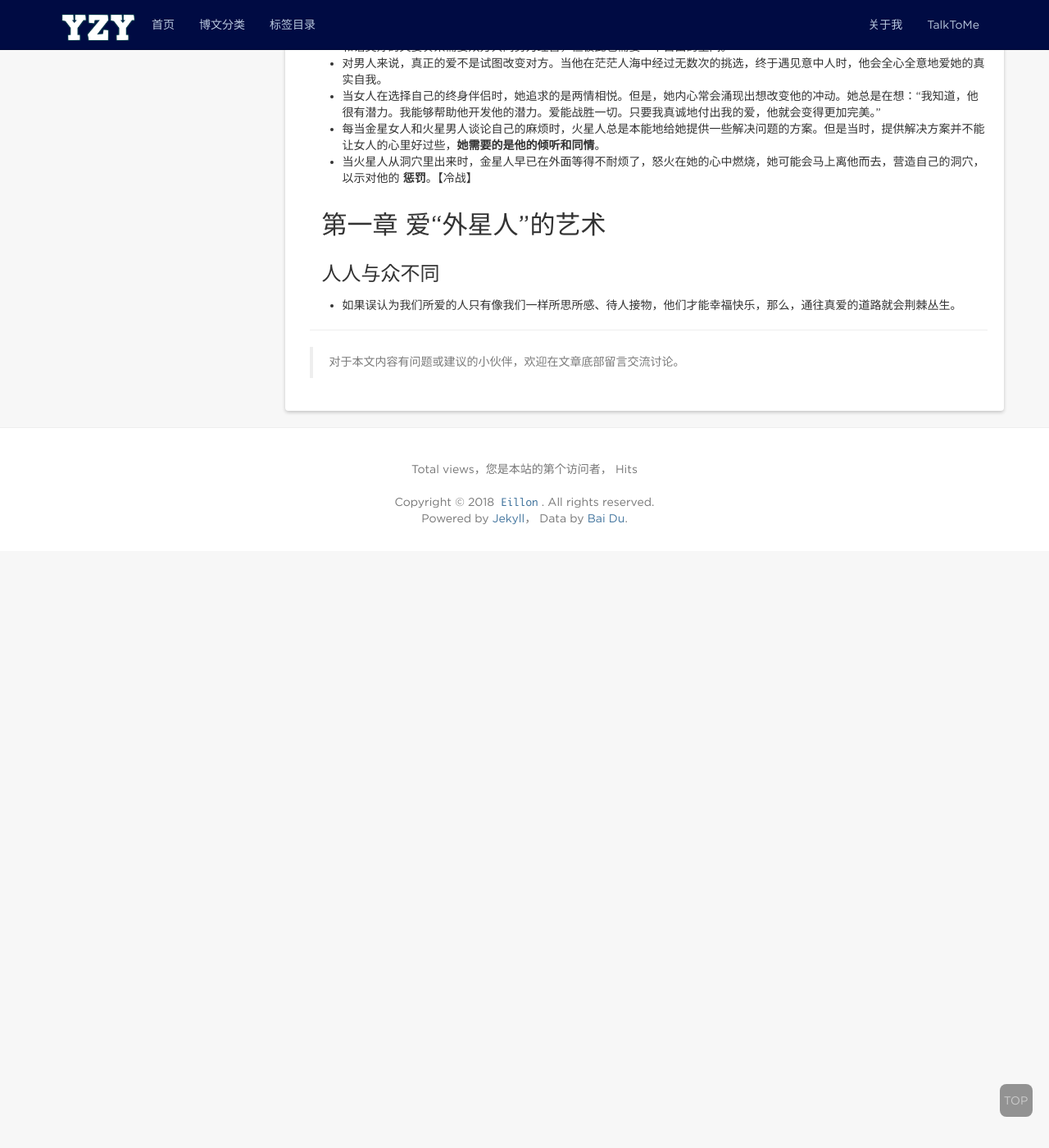
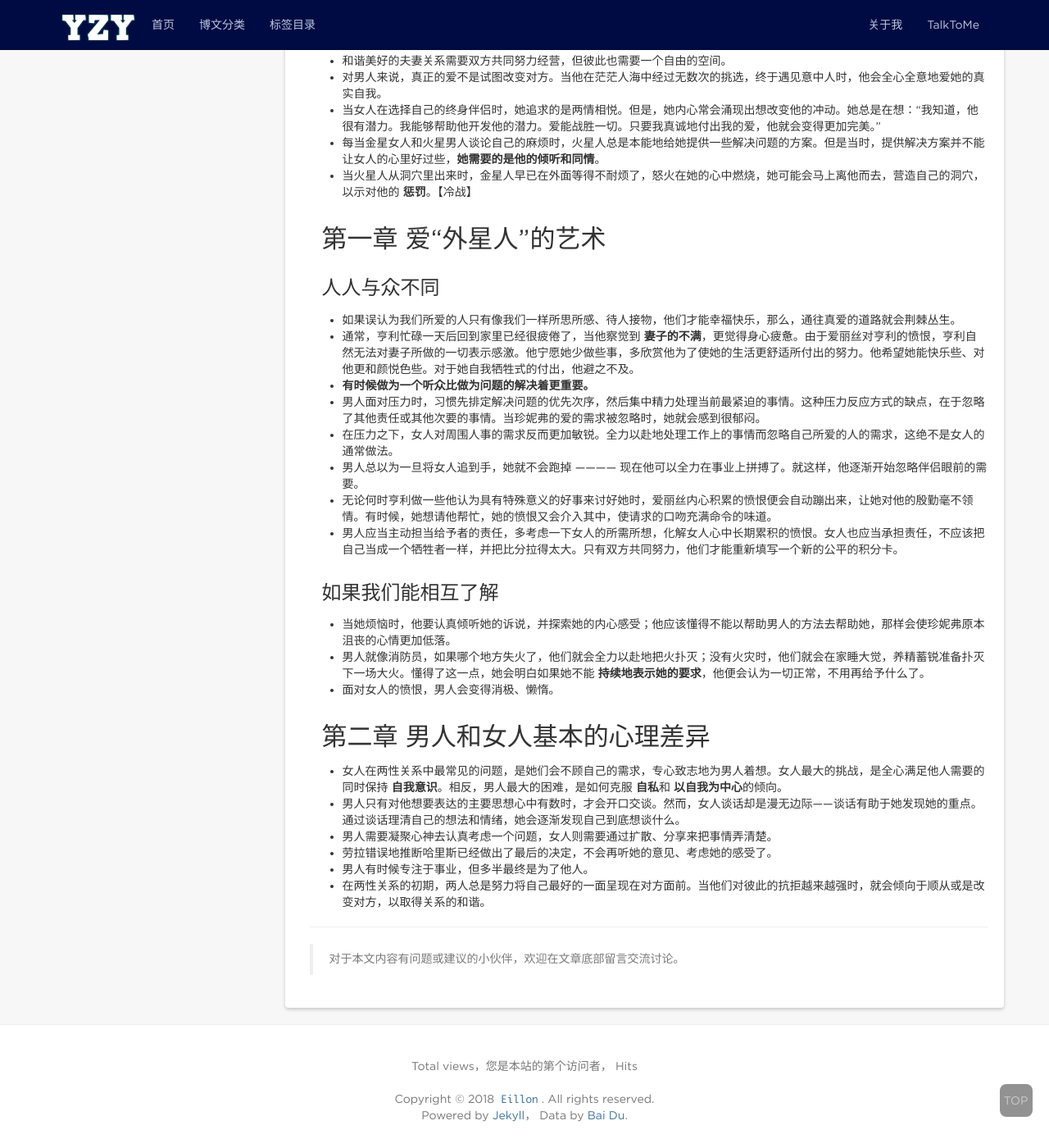
Before and after one commit to eillon/eillon.github.io, a Jekyll site: the page built from _posts/2018-09-26-男人来自火星女人来自金星.md, in a window 1280 px wide and 1400 px high, scrolled down 468 px. Shown: the whole window at 82% size. Built offline with Jekyll 4.4.1, drawn with Linux system fonts in a browser that asks for light colours; nearby versions of some CDN libraries; comment, search, counter and statistics services are not loaded; before the commit the page ends 1140 px from its top, so only the background shows below that; some of the changed text lies outside the part shown.

Commit message:
add posts

```diff
--- a/_posts/2018-09-26-男人来自火星女人来自金星.md
+++ b/_posts/2018-09-26-男人来自火星女人来自金星.md
@@ -12,6 +12,7 @@ tags: [摘录, 持续更新, 心理学, 情感]
 > 无意间看到的书，闲来无事，一观。
 > <br/> 稍许摘录。
 > <br/> 读完后觉得每个人都该看一看。有些事情不是生来就会、生来就懂的，也不能觉得“该懂的时候自然就懂了”。只有多看书才能少走弯路。
+> <br/> 当然看完后还觉得男女间相处好难啊，怪不得现在同性恋越来越多了。
 
 <!-- more -->
 
@@ -24,3 +25,24 @@ tags: [摘录, 持续更新, 心理学, 情感]
 ## 第一章 爱“外星人”的艺术
 ### 人人与众不同
 * 如果误认为我们所爱的人只有像我们一样所思所感、待人接物，他们才能幸福快乐，那么，通往真爱的道路就会荆棘丛生。
+* 通常，亨利忙碌一天后回到家里已经很疲倦了，当他察觉到 **妻子的不满**，更觉得身心疲惫。由于爱丽丝对亨利的愤恨，亨利自然无法对妻子所做的一切表示感激。他宁愿她少做些事，多欣赏他为了使她的生活更舒适所付出的努力。他希望她能快乐些、对他更和颜悦色些。对于她自我牺牲式的付出，他避之不及。
+* **有时候做为一个听众比做为问题的解决着更重要。**
+* 男人面对压力时，习惯先排定解决问题的优先次序，然后集中精力处理当前最紧迫的事情。这种压力反应方式的缺点，在于忽略了其他责任或其他次要的事情。当珍妮弗的爱的需求被忽略时，她就会感到很郁闷。
+* 在压力之下，女人对周围人事的需求反而更加敏锐。全力以赴地处理工作上的事情而忽略自己所爱的人的需求，这绝不是女人的通常做法。
+* 男人总以为一旦将女人追到手，她就不会跑掉 ———— 现在他可以全力在事业上拼搏了。就这样，他逐渐开始忽略伴侣眼前的需要。
+* 无论何时亨利做一些他认为具有特殊意义的好事来讨好她时，爱丽丝内心积累的愤恨便会自动蹦出来，让她对他的殷勤毫不领情。有时候，她想请他帮忙，她的愤恨又会介入其中，使请求的口吻充满命令的味道。
+* 男人应当主动担当给予者的责任，多考虑一下女人的所需所想，化解女人心中长期累积的愤恨。女人也应当承担责任，不应该把自己当成一个牺牲者一样，并把比分拉得太大。只有双方共同努力，他们才能重新填写一个新的公平的积分卡。
+
+
+### 如果我们能相互了解
+* 当她烦恼时，他要认真倾听她的诉说，并探索她的内心感受；他应该懂得不能以帮助男人的方法去帮助她，那样会使珍妮弗原本沮丧的心情更加低落。
+* 男人就像消防员，如果哪个地方失火了，他们就会全力以赴地把火扑灭；没有火灾时，他们就会在家睡大觉，养精蓄锐准备扑灭下一场大火。懂得了这一点，她会明白如果她不能 **持续地表示她的要求**，他便会认为一切正常，不用再给予什么了。
+* 面对女人的愤恨，男人会变得消极、懒惰。
+
+## 第二章 男人和女人基本的心理差异
+* 女人在两性关系中最常见的问题，是她们会不顾自己的需求，专心致志地为男人着想。女人最大的挑战，是全心满足他人需要的同时保持 **自我意识**。相反，男人最大的困难，是如何克服 **自私**和 **以自我为中心**的倾向。
+* 男人只有对他想要表达的主要思想心中有数时，才会开口交谈。然而，女人谈话却是漫无边际——谈话有助于她发现她的重点。通过谈话理清自己的想法和情绪，她会逐渐发现自己到底想谈什么。
+* 男人需要凝聚心神去认真考虑一个问题，女人则需要通过扩散、分享来把事情弄清楚。
+* 劳拉错误地推断哈里斯已经做出了最后的决定，不会再听她的意见、考虑她的感受了。
+* 男人有时候专注于事业，但多半最终是为了他人。
+* 在两性关系的初期，两人总是努力将自己最好的一面呈现在对方面前。当他们对彼此的抗拒越来越强时，就会倾向于顺从或是改变对方，以取得关系的和谐。
```
Also changed, not shown: _posts/2018-09-25-读书笔记-深入Linux内核架构.md (+7 -0 lines).
